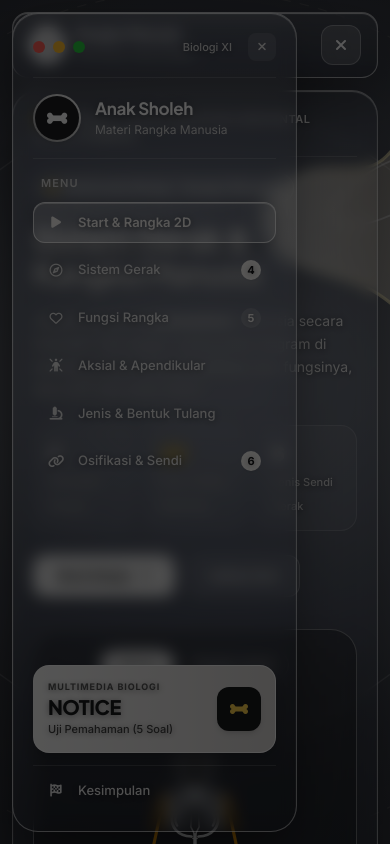
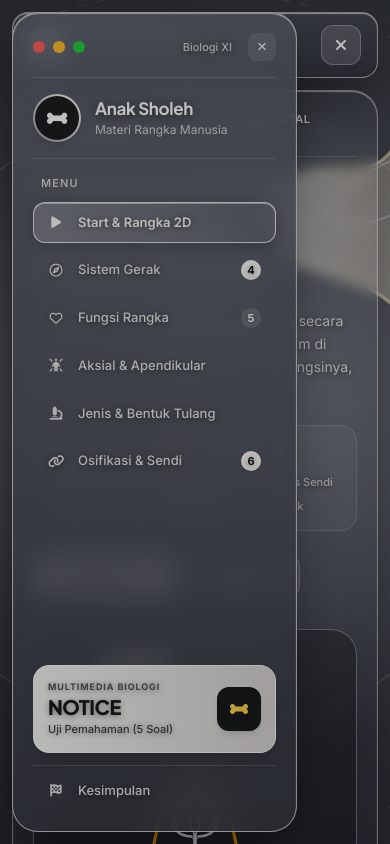
Before and after one commit to elbimahardy/rangka-manusia-biologi, a plain HTML site: page index.html in a window 390 px wide. Both pictures are taken after a click on the button "Buka Menu". Shown: the top 844 px of the page. Drawn offline with nearby package versions, Linux system fonts and the light colour scheme.

Commit message:
Perbaiki kecerahan menu mobile

```diff
--- a/css/style.css
+++ b/css/style.css
@@ -149,7 +149,16 @@ h1, h2, h3, h4, .font-display {
     scrollbar-width: none;
 }
 
-/* Mobile Sidebar Open State */
+/* Mobile Sidebar Open State & Brighter Glass Tone */
+@media (max-width: 1023px) {
+    #sidebarDock {
+        background: linear-gradient(180deg, rgba(94, 99, 110, 0.82) 0%, rgba(56, 59, 67, 0.88) 100%);
+        backdrop-filter: blur(14px) saturate(140%);
+        -webkit-backdrop-filter: blur(14px) saturate(140%);
+        border-color: rgba(255, 255, 255, 0.65);
+    }
+}
+
 #sidebarDock.mobile-open {
     transform: translateX(0);
 }
--- a/index.html
+++ b/index.html
@@ -132,11 +132,11 @@
         </button>
     </header>
 
-    <!-- MOBILE BACKDROP OVERLAY -->
+    <!-- MOBILE BACKDROP OVERLAY (Dibuat lebih terang agar tidak menggelapkan layar) -->
     <div
         id="mobileBackdrop"
         onclick="closeMobileMenu()"
-        class="fixed inset-0 z-30 bg-black/65 backdrop-blur-xs hidden lg:hidden"
+        class="fixed inset-0 z-30 bg-black/25 hidden lg:hidden"
     ></div>
 
     <!-- MAIN APP WORKSPACE -->
```
Also changed, not shown: QqbokERTAW9DifA_Tanpa judul 2026-11-25.png (added).
